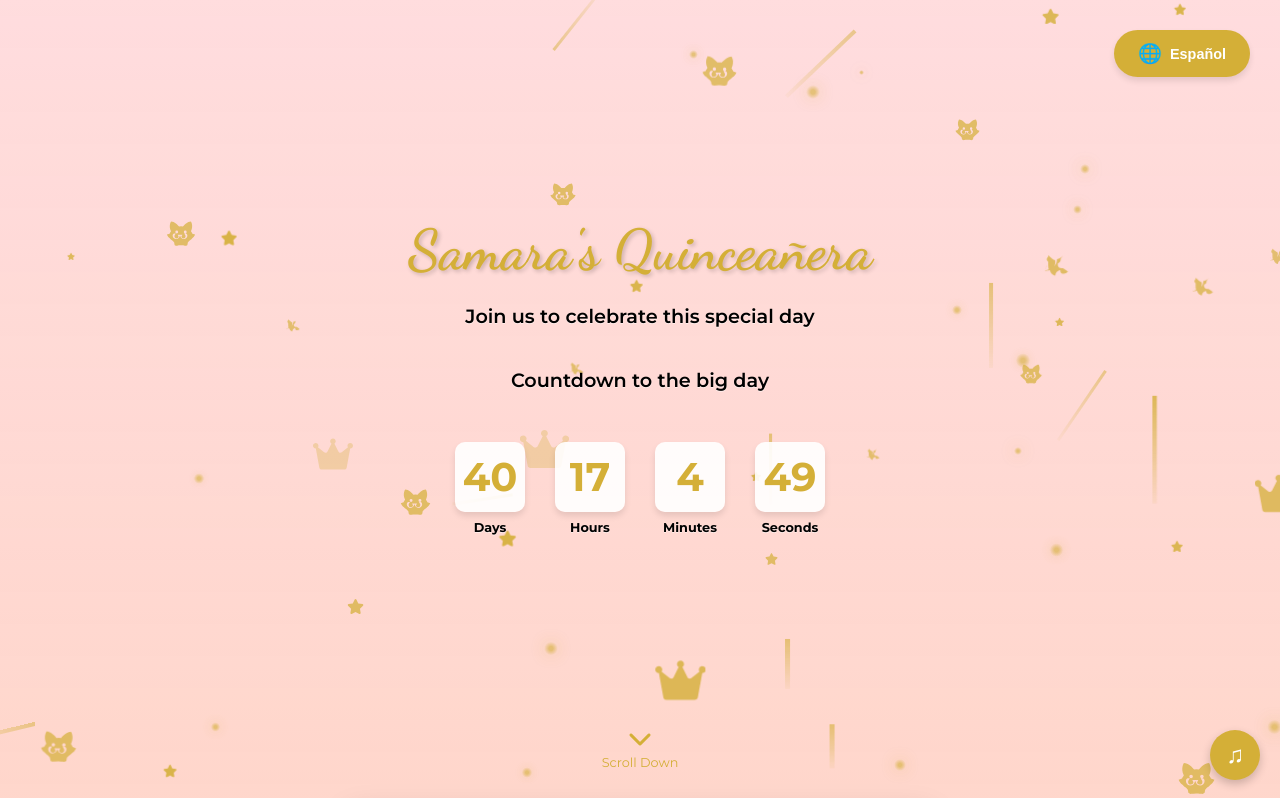
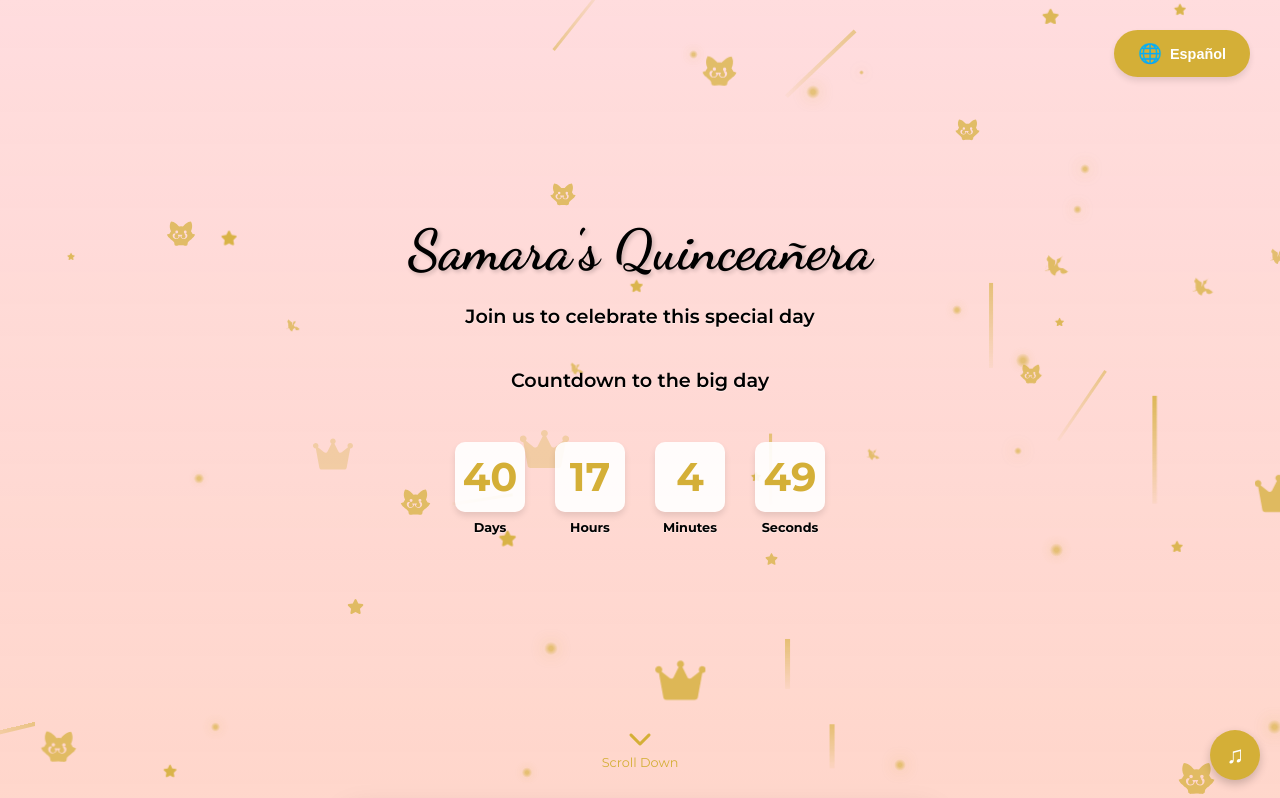
Before and after one commit to SlimeMan10/quinceWebsite, a React (Vite) app: page / in a window 1280 px wide. Shown: the top 798 px of the page. Built offline with nearby package versions, Linux system fonts and the light colour scheme.

Commit message:
changed title to black for visibility

```diff
--- a/src/styles.css
+++ b/src/styles.css
@@ -172,7 +172,7 @@
 
   .title {
     font-family: 'Dancing Script', cursive;
-    color: var(--gold);
+    color: var(--black);
     text-shadow: 2px 2px 4px rgba(0, 0, 0, 0.2);
     font-size: 3.5rem;
     margin-bottom: 20px;
```
